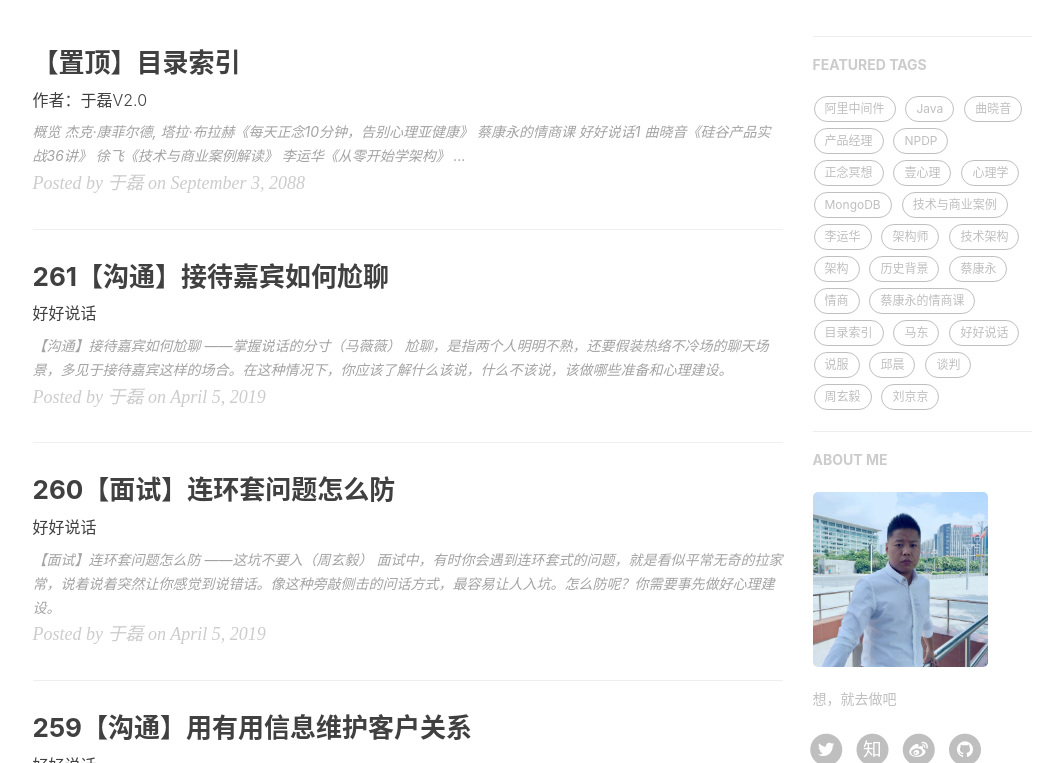
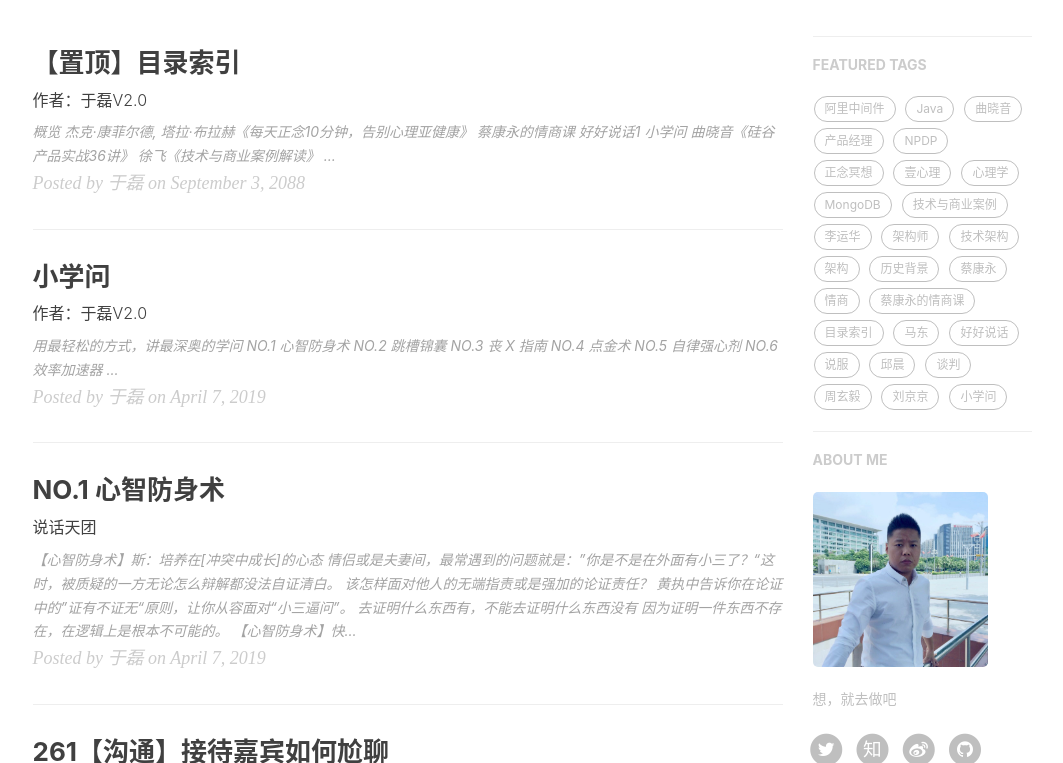
Before and after one commit to yuleizhuai/yuleizhuai.github.io, a Jekyll site: the page built from index.html, in a window 1280 px wide and 900 px high, scrolled down 285 px, cut to the strip 137-900 px from the top of the window. Shown: the whole strip, without its empty margins (135-1198 px from the left). Built offline with Jekyll 4.4.1, drawn with Linux system fonts in a browser that asks for light colours; nearby versions of some CDN libraries; the list of posts is cut into pages by our own code; comment, search, counter and statistics services are not loaded; some of the changed text lies outside the part shown.

Commit message:
add 小学问

```diff
--- a/_posts/2018-11-25-index.markdown
+++ b/_posts/2018-11-25-index.markdown
@@ -19,6 +19,7 @@ tags:
 | ------------------------------------------------------------ |
 | [蔡康永的情商课](https://yulei.vip/2019/02/24/index/)        |
 | [好好说话1](https://yulei.vip/2019/04/05/000/)               |
+| [小学问](https://yulei.vip/2019/04/07/index/)                |
 | [曲晓音《硅谷产品实战36讲》](https://yulei.vip/2018/09/03/silicon-valley-products/) |
 | [徐飞《技术与商业案例解读》](https://yulei.vip/2018/11/26/Technology_and_business/) |
 | [李运华《从零开始学架构》](https://yulei.vip/2018/12/13/learning_architecture_from_zero/) |
--- /dev/null
+++ b/_posts/SA/2019-04-07-001.markdown
@@ -0,0 +1,73 @@
+---
+layout:     post
+title:      "NO.1 心智防身术"
+subtitle:   "说话天团"
+date:       2019-04-07 00:00:00
+author:     "于磊"
+header-img: "img/SA/01.jpg"
+catalog: true
+tags:
+    - 小学问
+
+---
+
+
+
+#### 【心智防身术】斯：培养在[冲突中成长]的心态
+
+
+情侣或是夫妻间，最常遇到的问题就是：”你是不是在外面有小三了？“这时，被质疑的一方无论怎么辩解都没法自证清白。
+
+该怎样面对他人的无端指责或是强加的论证责任？
+
+黄执中告诉你在论证中的”**证有不证无**“原则，让你从容面对“小三逼问”。
+
+**去证明什么东西有，不能去证明什么东西没有**
+
+因为证明一件东西不存在，在逻辑上是根本不可能的。
+
+
+
+
+
+#### 【心智防身术】快速鉴别统计事实：对立成因的陷阱
+
+对立成因，别上统计事实的当
+
+什么是对立成因的谬误？同一个结论，却源自两种截然相反的理由。
+
+对立成因谬误披着的华丽外衣。 标题党&科学结论
+
+如何警惕对立成因的谬误？ 永远先问自己：这个结论合理吗？
+
+
+
+#### 【心智防身术】如何辨认装成队友的敌人：诉诸完美
+
+
+
+#### 【心智防身术】看清小题大做的套路：滑坡的陷阱
+
+
+
+#### 【心智防身术】这是看法？还是废话？：命名的陷阱
+
+
+
+#### 【心智防身术】如何避免自我感觉良好：归因的陷阱
+
+
+
+#### 【心智防身术】赵又廷的鼻子为什么好看：分解的陷阱
+
+
+
+#### 【心智防身术】防止心灵鸡汤的忽悠：二分法的陷阱
+
+
+
+#### 【心智防身术】最难以抗拒的习惯：人身攻击
+
+
+
+#### 【心智防身术】思路清晰：你最宝贵的软实力
--- /dev/null
+++ b/_posts/SA/2019-04-07-index.markdown
@@ -0,0 +1,74 @@
+---
+layout:     post
+title:      "小学问"
+subtitle:   "作者：于磊V2.0"
+date:       2019-04-07 00:00:00
+author:     "于磊"
+header-img: "img/home-bg2.jpg"
+catalog: true
+tags:
+    - 目录索引
+    - 小学问
+
+---
+
+
+
+**用最轻松的方式，讲最深奥的学问**
+
+| [NO.1 心智防身术](https://yulei.vip/2019/04/07/001/) |
+| ---------------------------------------------------- |
+| NO.2 跳槽锦囊                                        |
+| NO.3 丧 X 指南                                       |
+| NO.4 点金术                                          |
+| NO.5 自律强心剂                                      |
+| NO.6 效率加速器                                      |
+| NO.7 脑内犯罪学                                      |
+| NO.8 广告小学问                                      |
+| NO.9 两性小学问                                      |
+| NO.10 记忆小学问                                     |
+| NO.11 领导力小学问                                   |
+| NO.12 艺术小学问                                     |
+| NO.13 另类进化论                                     |
+| NO.14 历史小学问                                     |
+| NO.15 恋爱小学问                                     |
+| NO.16 数学小学问                                     |
+| NO.17 万物小学问                                     |
+
+
+
+人生无难事，且听《小学问》
+
+像聪明人一样想问题，处理问题，解决问题
+
+学新知颠覆大脑，巧用 tips 助力思考
+
+为什么大学毕业生反而不如搬砖挣钱多？
+
+为什么你吵架时总是憋得面红耳赤，被说得无法反驳？
+
+为什么明代的"达康书籍"海瑞导致朝代灭亡？
+
+为什么几罐"屎"也能成为艺术品？
+
+为什么心灵鸡汤都是骗人废话？
+
+为什么招人烦的"脑白金"是一个好广告？
+
+《小学问》涵盖职场、心理、两性、思维逻辑，艺术、历史等17大主题解决你的"为什么"
+
+**覆盖17个知识领域，提取120个关键的误区、知识点，帮助你提升个人的思维竞争力。**
+
+**小学问是什么？**
+
+它是一套观念工具，就像你做数学题，脑中会准备血多不同的公式
+
+不同的观念工具，可以帮助你在观察对象，面对问题时，获得不同的理解方式、不同的应对态度、不同的解决办法。
+
+**为什么我们需要小学问？**
+
+举例：面对是否应该买房的困惑，你不必是经济学家，就可撷(xie)取[机会成本]这个观念，并用它来判断是否值得去做。
+
+面对职场里琐碎的矛盾，你也不用读完人力资源，就可以直接调取[风险劳动]这个观念，拿去分析问题。
+
+而数学、美学、哲学、伦理学、生物学、心理学、人类学……在无数学科中，有大量极具价值的核心观念，只可惜，这些极有价值，可以独立使用的碎片，往往都因为学科门槛，与一般人擦肩而过。
```
Also changed, not shown: img/SA/01.jpg (added).
